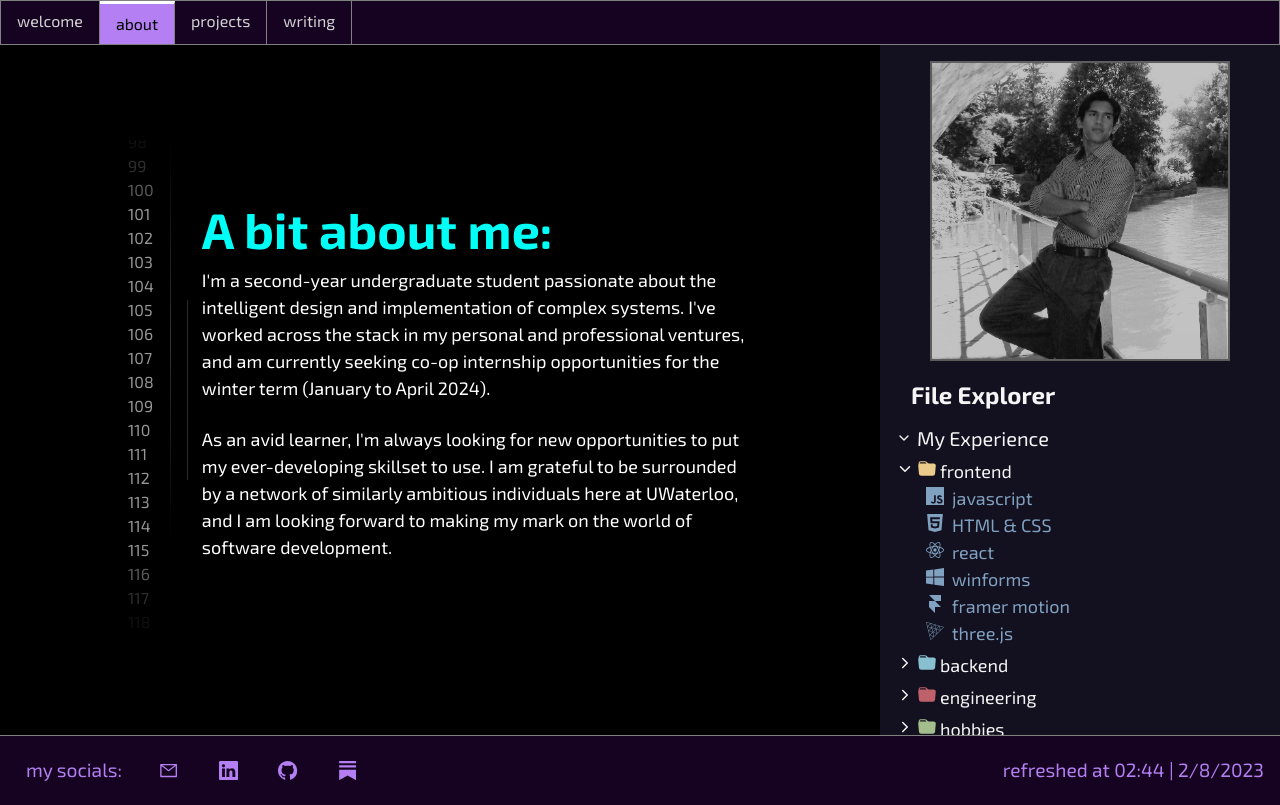
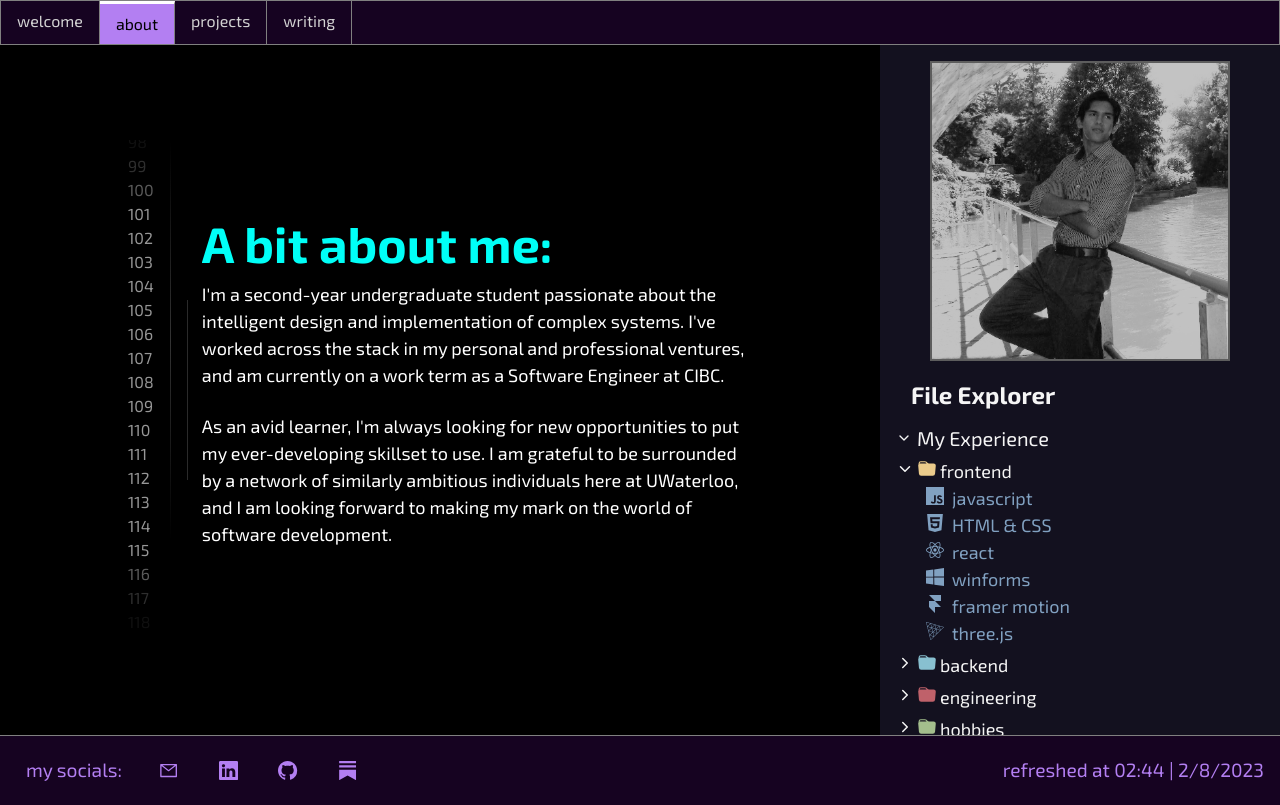
Before and after one commit to sumedhdhan/sumedhdhan.github.io, a Next.js app: page /about in a window 1280 px wide. Built offline with nearby package versions, Linux system fonts and the light colour scheme.

Commit message:
Updated bio in about me page

```diff
--- a/pages/about.jsx
+++ b/pages/about.jsx
@@ -164,7 +164,7 @@ const About = () => {
 
             </span>
           <span>I&apos;m a second-year undergraduate student passionate about the intelligent design and implementation of complex systems. I&apos;ve worked across the stack in  my personal
-          and professional ventures, and am currently seeking co-op internship opportunities for the winter term &#40;January to April 2024&#41;. </span>
+          and professional ventures, and am currently on a work term as a Software Engineer at CIBC. </span>
           <br></br>
 
           <span>As an avid learner, I&apos;m always looking for new opportunities to put my
```
